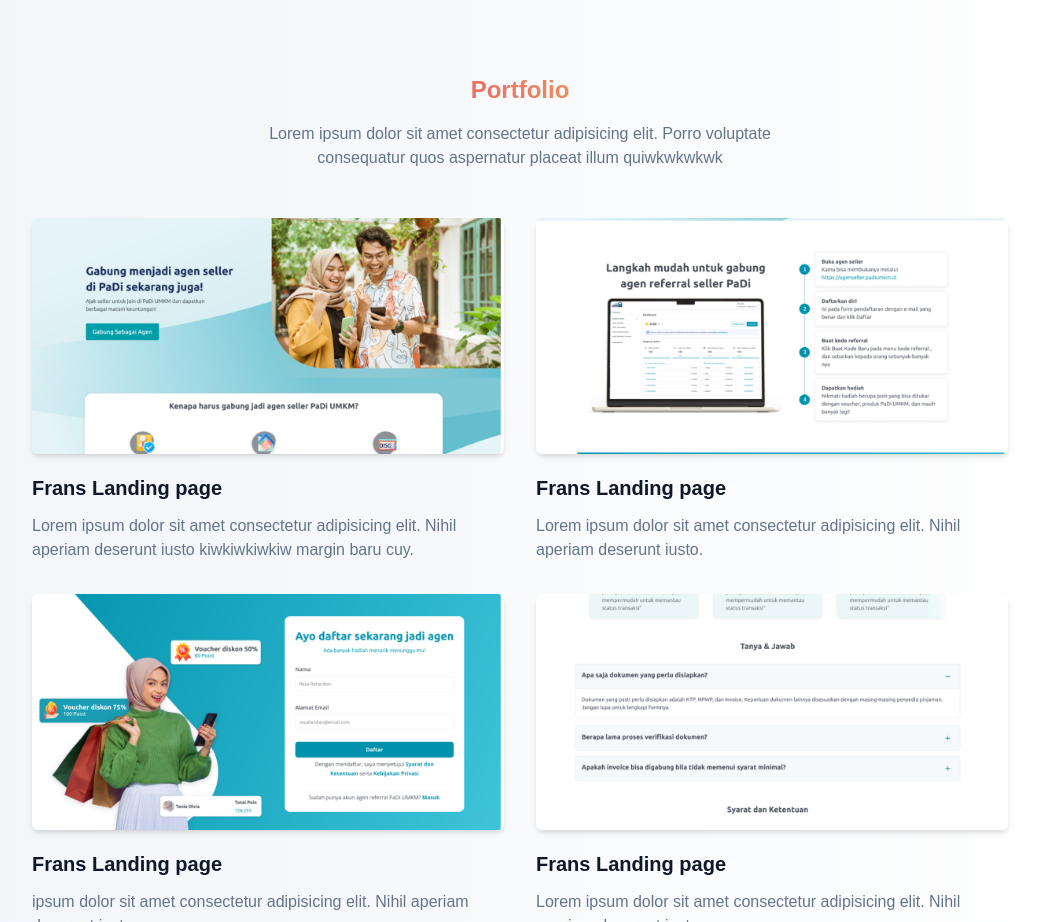
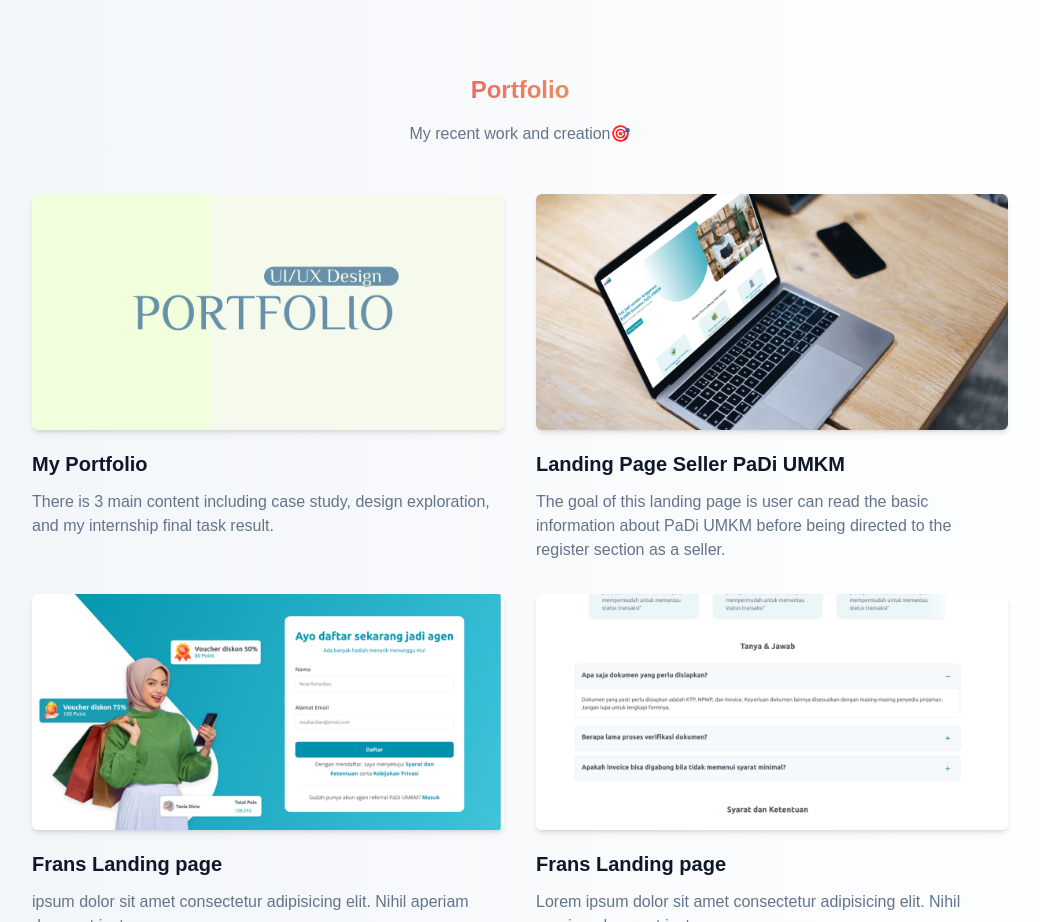
Before and after one commit to fransfirmansyah10/fransfirmansyah.github.io, a website: page index.html in a window 1280 px wide. Shown: the part 1380-2302 px from the top of the page, without its empty margins (120-1160 px from the left). Drawn offline with Linux system fonts and the light colour scheme.

Commit message:
potfolio baru banget cuy

```diff
--- a/index.html
+++ b/index.html
@@ -196,27 +196,27 @@
             <div class="w-full px-4">
                 <div class="max-w-xl mx-auto text-center mb-12">
                     <h3 class="font-semibold bg-gradient-to-r from-pink-600 to-amber-300 text-transparent bg-clip-text text-2xl mb-4 pt-1 ">Portfolio</h3>
-                    <p class="font-thin text-base text-slate-500 max-w-xl ">Lorem ipsum dolor sit amet consectetur adipisicing elit. Porro voluptate consequatur quos aspernatur placeat illum quiwkwkwkwk</p>
+                    <p class="font-thin text-base text-slate-500 max-w-xl ">My recent work and creation🎯</p>
                 </div>
             </div>
             <div class="w-full px-4 flex flex-wrap justify-center xl:w-10/12 xl:mx-auto">
                 <div class="mb-8 px-4 md:w-1/2">
                     <div class="rounded-md shadow-md overflow-hidden">
-                        <a href="#" target="_blank" class="hover:shadow-lg hover:opacity-60 transition duration-300 ease-in-out">
-                        <img src="dist/img/portfolio/1.png" alt="Landing Page" width="w-full">
+                        <a href="https://www.behance.net/gallery/147362297/UIUX-Design-Portfolio" target="_blank" class="hover:shadow-lg hover:opacity-60 transition duration-300 ease-in-out">
+                        <img src="dist/img/portfolio fix/1.png" alt="Landing Page" width="w-full">
                     </a>
                     </div>
-                    <h3 class="font-semibold text-xl text-dark mt-5 mb-3">Frans Landing page</h3>
-                    <p class="font-medium text-base text-slate-500">Lorem ipsum dolor sit amet consectetur adipisicing elit. Nihil aperiam deserunt iusto kiwkiwkiwkiw margin baru cuy.</p>
+                    <h3 class="font-semibold text-xl text-dark mt-5 mb-3">My Portfolio</h3>
+                    <p class="font-medium text-base text-slate-500">There is 3 main content including case study, design exploration, and my internship final task result.</p>
                 </div>
                 <div class="mb-8 px-4 md:w-1/2">
                     <div class="rounded-md shadow-md overflow-hidden">
-                        <a href="#" target="_blank" class="hover:shadow-lg hover:opacity-60 transition duration-300 ease-in-out">
-                        <img src="dist/img/portfolio/2.png" alt="Landing Page" width="w-full">
+                        <a href="https://seller.padiumkm.id/" target="_blank" class="hover:shadow-lg hover:opacity-60 transition duration-300 ease-in-out">
+                        <img src="dist/img/portfolio fix/2.png" alt="Landing Page" width="w-full">
                         </a>
                     </div>
-                    <h3 class="font-semibold text-xl text-dark mt-5 mb-3">Frans Landing page</h3>
-                    <p class="font-medium text-base text-slate-500">Lorem ipsum dolor sit amet consectetur adipisicing elit. Nihil aperiam deserunt iusto.</p>
+                    <h3 class="font-semibold text-xl text-dark mt-5 mb-3">Landing Page Seller PaDi UMKM</h3>
+                    <p class="font-medium text-base text-slate-500">The goal of this landing page is user can read the basic information about PaDi UMKM before being directed to the register section as a seller.</p>
                 </div>
                 <div class="mb-8 lg:mb-0 px-4 md:w-1/2">
                     <div class="rounded-md shadow-md overflow-hidden">
```
Also changed, not shown: dist/img/portfolio fix/1.png (added), dist/img/portfolio fix/2.png (added).
